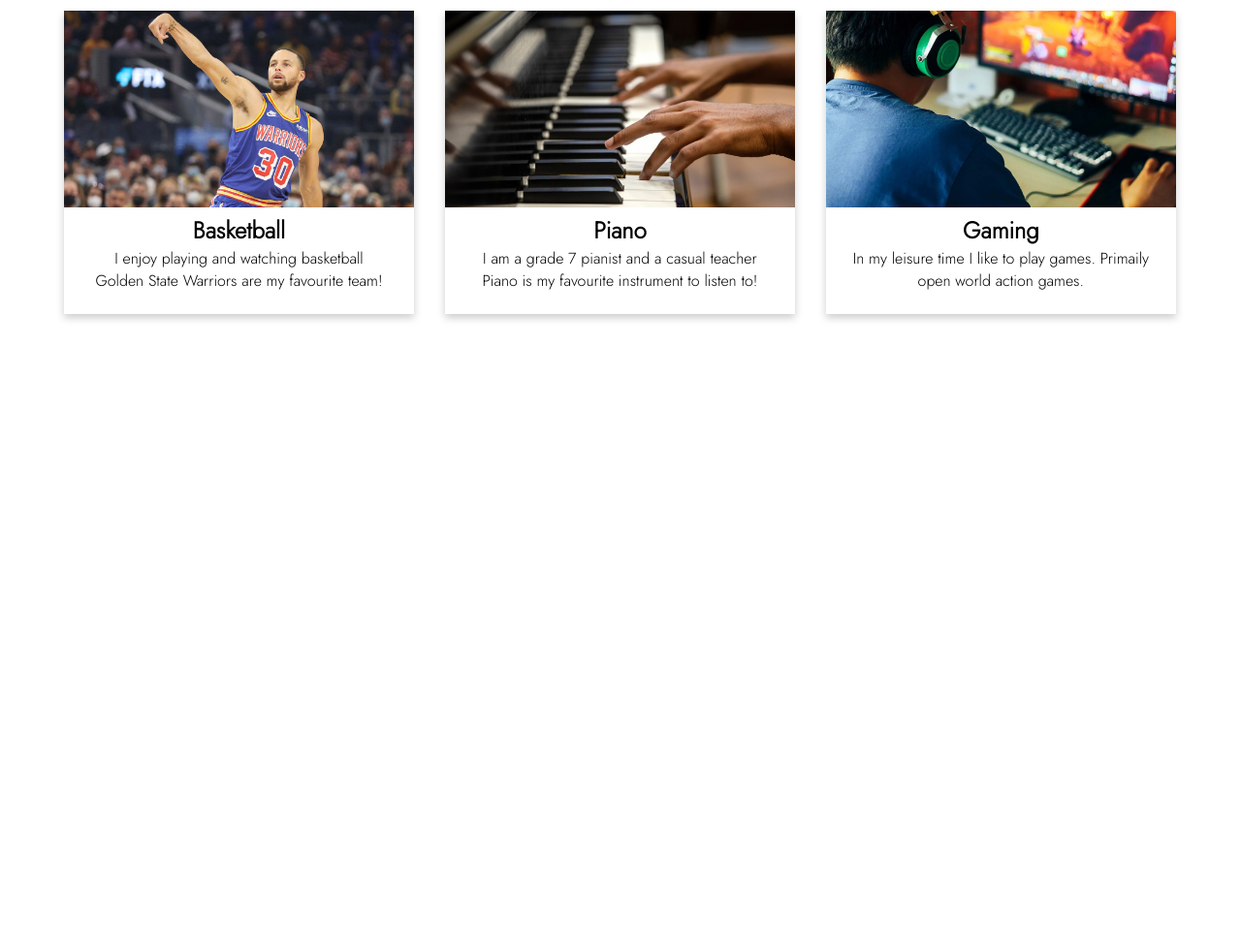
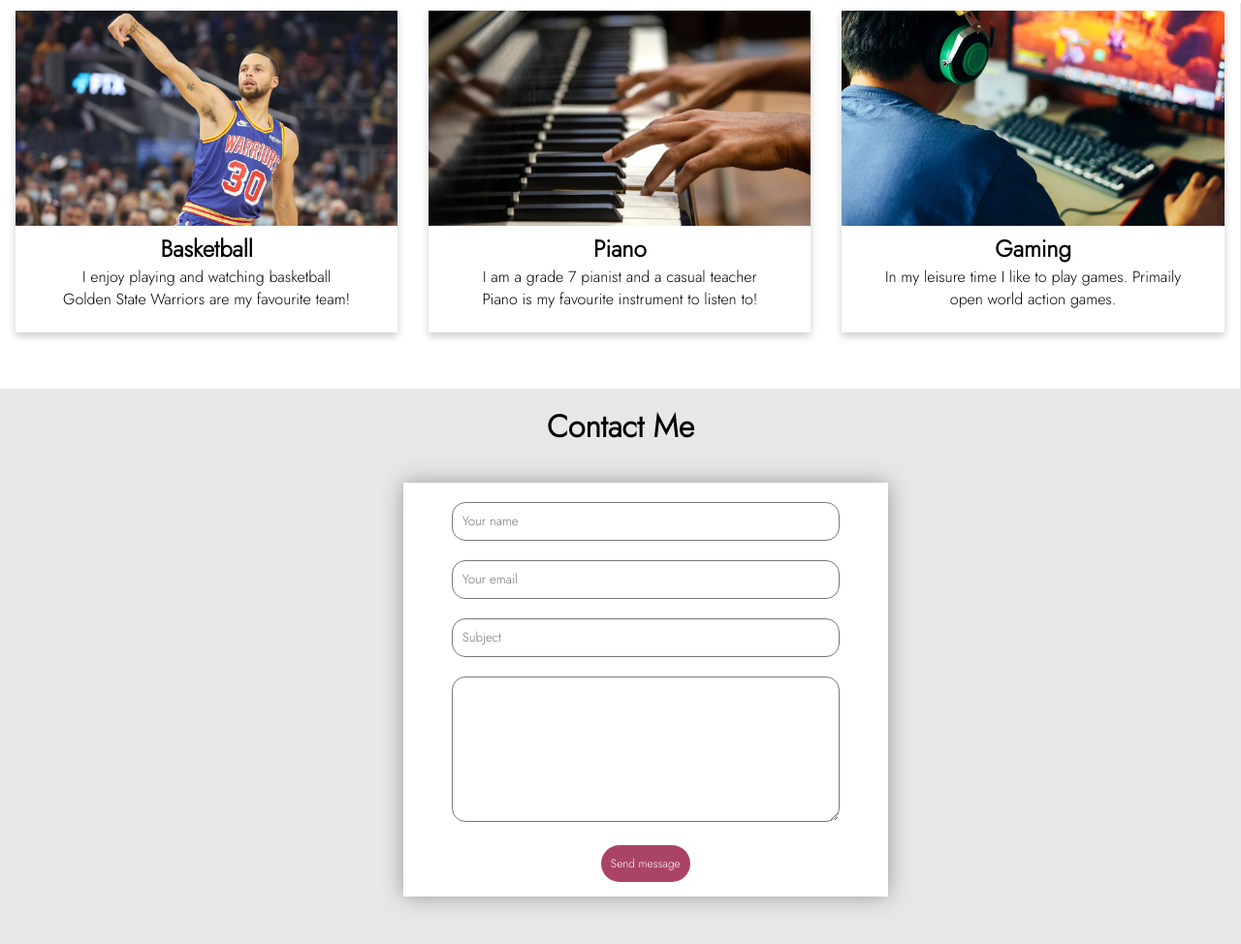
Before and after one commit to ChristianWebDev/my-personal-website, a plain HTML site: page index.html in a window 1280 px wide. Shown: the part 1334-2308 px from the top of the page at 97% size. Before the commit the page ends 1682 px from the top, so only its background shows below. Drawn offline with Linux system fonts and the light colour scheme.

Commit message:
added contact me

```diff
--- a/index.html
+++ b/index.html
@@ -14,8 +14,8 @@
         <nav id="header">
             <ul>
                 <li><a href="#">Home</a></li>
+                <li><a href="#">About</a></li>
                 <li><a href="#">Portfolios</a></li>
-                <li><a href="#">About</a></li>
                 <li><a href="#">Contact me</a></li>
             </ul>
         </nav>
@@ -29,8 +29,8 @@
 
   <div class="about"> <!-- Content about me -->
     <div class="main">
-       <img src="./images/main.jpg">
-    </div>
+       <img src="./images/main.jpg" alt="picture of Christian">
+
     <h1>About Me</h1> <br>
     <p>My name is Christian and I am a aspiring Web Developer.</p>
     <p>I've always been in the IT industry and working as a Mainframe programmer and Network Engineer<br>
@@ -38,6 +38,8 @@
     <br>
     </p>
     <br>
+  </div>
+
 
     <div class="column">
       <div class="photo">
@@ -79,5 +81,25 @@
     </div>
  </div>
 
+
+ <!--Contact section-->
+  <div class="contact">
+   <h1>Contact Me</h1>
+   <div class="contact-box">
+     <form>
+     <input type="text" class="input-field" placeholder="Your name">
+     <input type="email" class="input-field" placeholder="Your email">
+     <input type="text" class="input-field" placeholder="Subject">
+     <textarea type="text" class="input-field textarea-field"
+     placeholder="Your message">
+     </textarea>
+     <button type="button" class="btn">Send message</button>
+     </form>
+    </div>
+  </div>
+
+
+
+
 </body>
 </html>
--- a/styles.css
+++ b/styles.css
@@ -95,25 +95,82 @@ a:hover {
 }
 
 
-.about {
+.about .main {
+    padding-top: 50px;
+    text-align: center;
+
+}
+
+.about .column{
     padding: 50px;
     text-align: center;
     background-color: white;
-
+    width: 33.3%;
+    margin-bottom: 16px;
+    padding: 0 8px 50px 8px;
+    float: left;
   }
 
 .container {
     padding: 0 16px;
   }
 
-.column {
-    float: left;
-    width: 33.3%;
-    margin-bottom: 16px;
-    padding: 0 8px;
-  }
+
 
 .photo {
     box-shadow: 0 4px 8px 0 rgba(0, 0, 0, 0.2);
     margin: 8px;
   }
+
+
+
+.contact {
+    padding-top: 100;
+    padding: 50px;
+    text-align: center;
+    background-color: #2b2b2b1c
+}
+
+
+.contact-box{
+    width: 500px;
+    background-color: #fff;
+    box-shadow: 0 0 20px 0 #999;
+    top: 50%;
+    left: 31%;
+    align-items: center;
+    position: relative;
+
+}
+
+form {
+    margin: 35px;
+}
+
+.input-field {
+    width: 400px;
+    height: 40px;
+    margin-top: 20px;
+    padding-left: 10px;
+    padding-right: 10px;
+    border: 1px solid #777;
+    border-radius: 14px;
+    outline: none;
+}
+
+.textarea-field {
+    height: 150px;
+    padding-top: 10px;
+}
+
+.btn {
+    border-radius: 20px;
+    color: #fff;
+    margin-top: 18px;
+    padding: 10px;
+    background-color: #AA4465;
+    font-size: 12px;
+    border: none;
+    cursor: pointer;
+    margin-bottom: 15px;
+}
```
Also changed, not shown: images/water.jpg (deleted).
